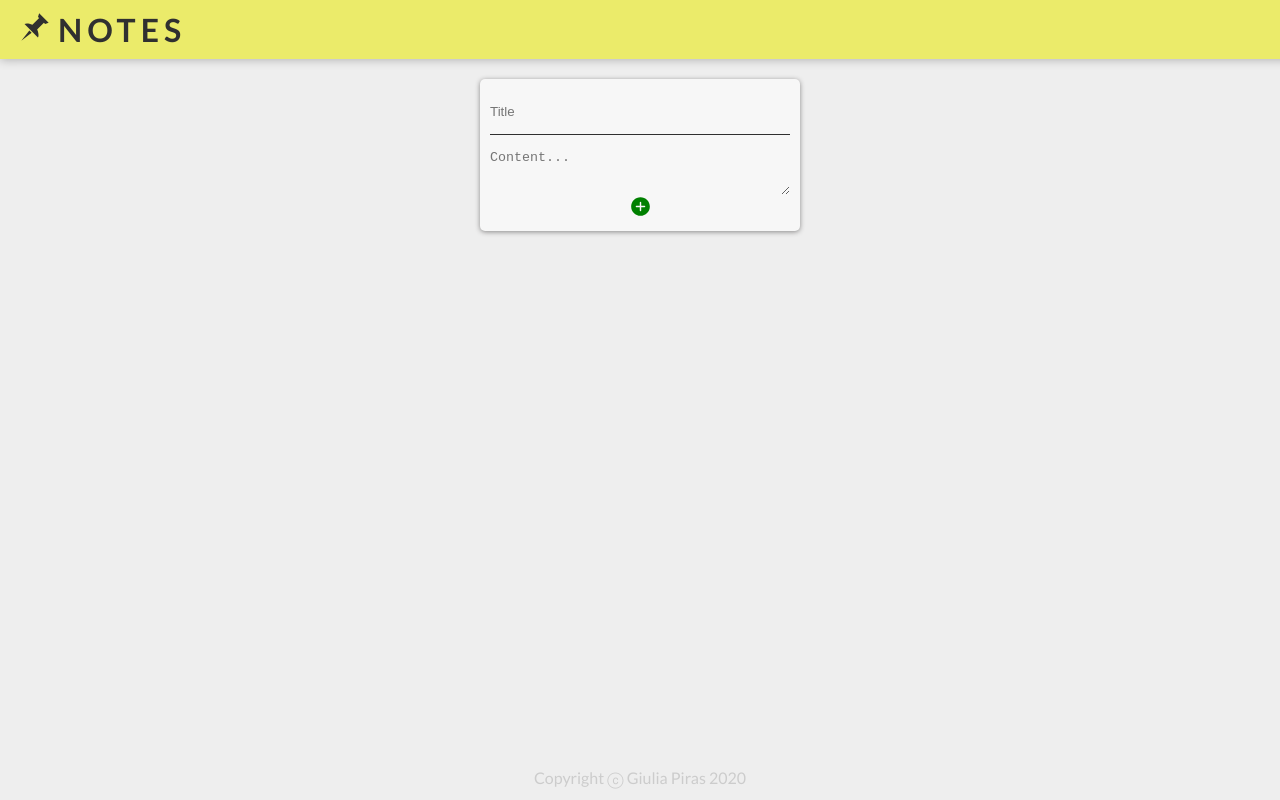
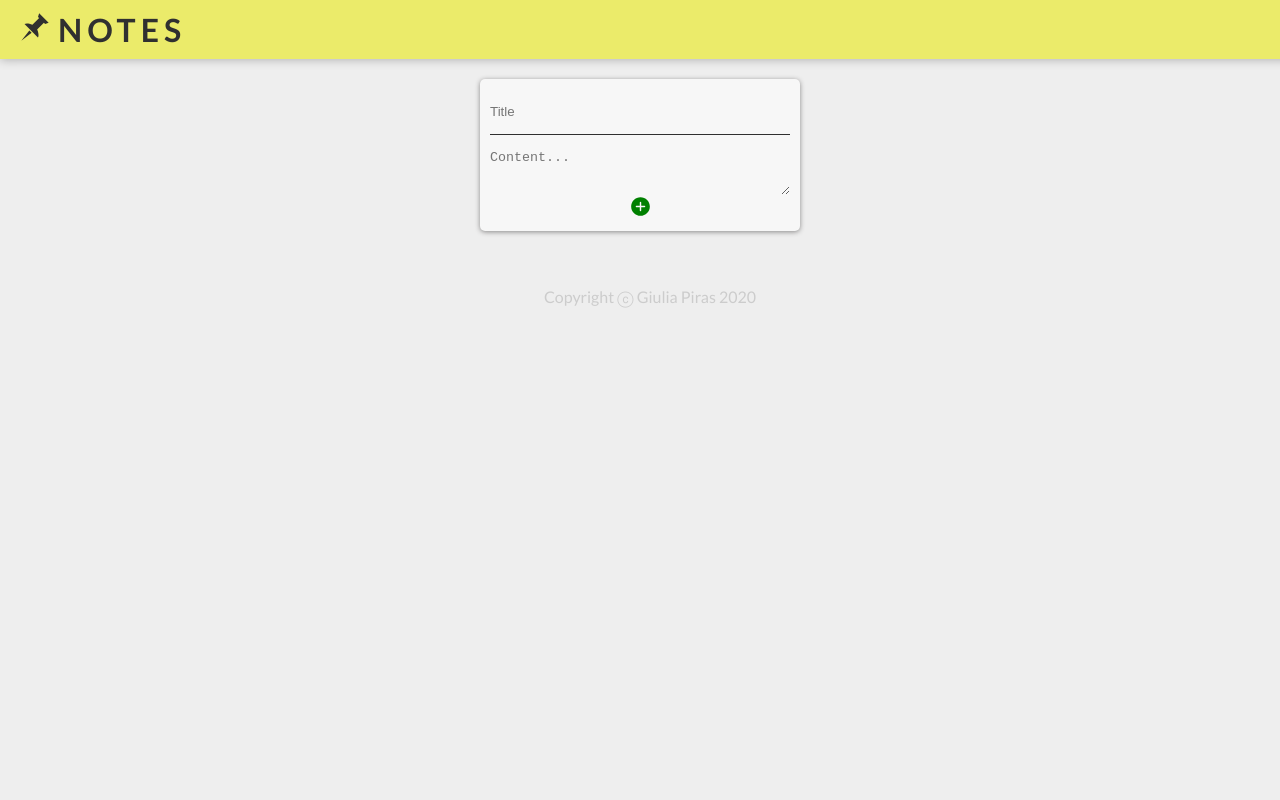
Before and after one commit to giuliap87/sticky-notes-project, a React (Create React App) app: page / in a window 1280 px wide. Built offline with nearby package versions, Linux system fonts and the light colour scheme.

Commit message:
styled footer

```diff
--- a/src/App.css
+++ b/src/App.css
@@ -1,5 +1,5 @@
 .App {
   text-align: center;
   position: relative;
-  min-height: 100vh;
+  min-height: 97vh;
 }
--- a/src/components/Footer/Footer.css
+++ b/src/components/Footer/Footer.css
@@ -1,8 +1,8 @@
 .Footer {
   position: absolute;
-  bottom: 10px;
   width: 100%;
   height: 3vh;
+  margin: 10px;
 
   display: flex;
   justify-content: center;
```
